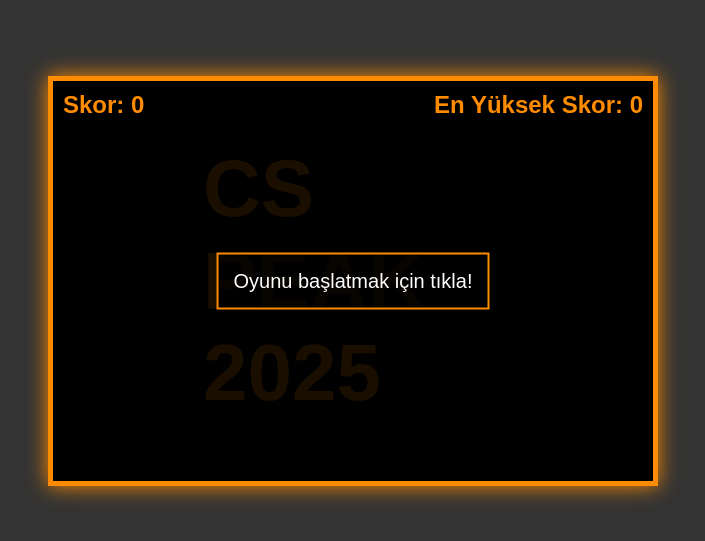
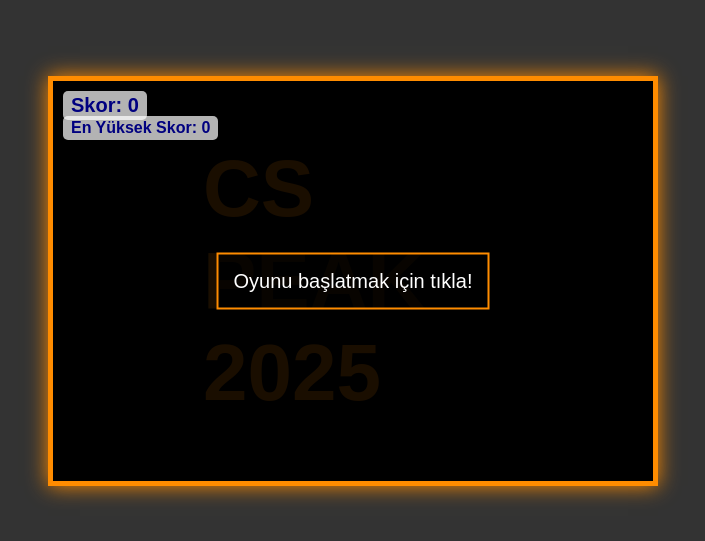
Before and after one commit to BedirhanEnesKelekci/cs-peak-flappy-2025, a plain HTML site: page index.html in a window 1280 px wide. Shown: the part 119-660 px from the top of the page, without its empty margins (287-992 px from the left). Drawn offline with Linux system fonts and the light colour scheme.

Commit message:
Update styles for score and high score displays
Added background color and adjusted positions for score displays.

```diff
--- a/style.css
+++ b/style.css
@@ -43,14 +43,29 @@ body {
     font-size: 24px;
     font-weight: bold;
     z-index: 3;
+    background-color: rgba(255, 255, 255, 0.7); /* Beyaz arka plan, %70 şeffaflık */
+    padding: 3px 8px;
+    border-radius: 5px;
 }
 
 #score-display {
+    position: absolute;
+    top: 10px;
     left: 10px;
+    color: #000080; /* Koyu Lacivert */
+    font-size: 20px;
+    font-weight: bold;
+    z-index: 10;
 }
 
 #high-score-display {
-    right: 10px;
+    position: absolute;
+    top: 35px; /* Skordan biraz aşağıda */
+    left: 10px;
+    color: #000080; /* Koyu Lacivert */
+    font-size: 16px;
+    font-weight: bold;
+    z-index: 10;
 }
 
 #message-area {
```
